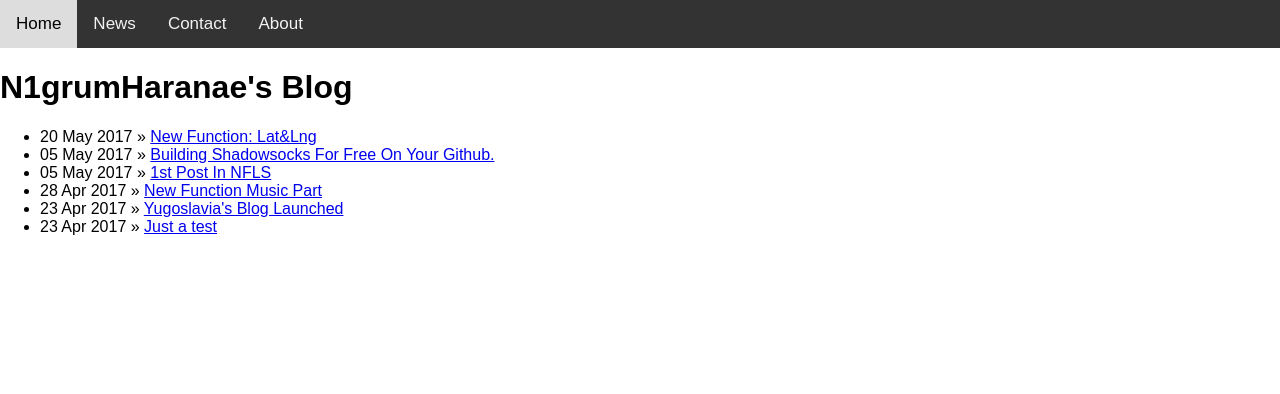
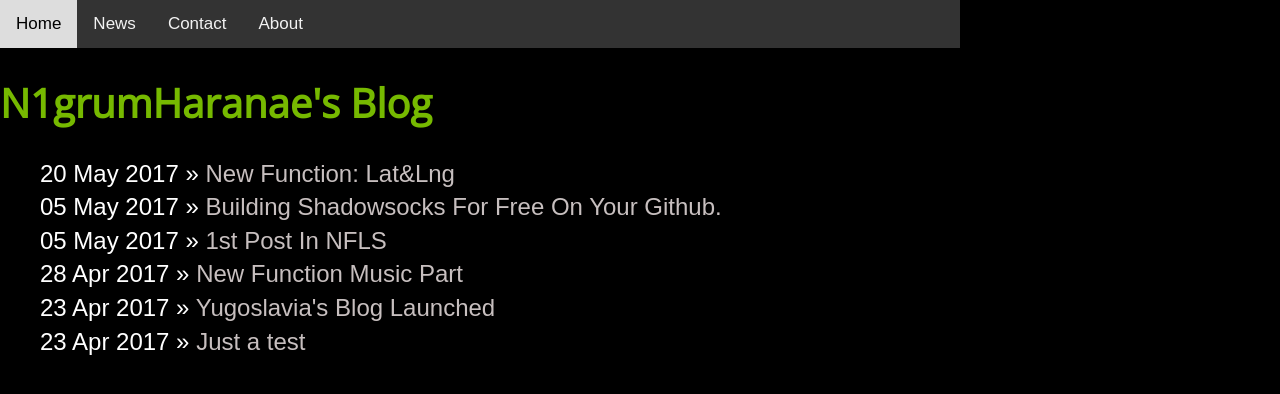
Before and after one commit to Jugoslawien/jugoslawien.github.io, a Jekyll site: the page built from blog/index.html, in a window 1280 px wide. Shown: the top 394 px of the page. Built offline with Jekyll 4.4.1, drawn with Linux system fonts in a browser that asks for light colours.

Commit message:
Update default.html

```diff
--- a/_layouts/default.html
+++ b/_layouts/default.html
@@ -1,8 +1,10 @@
 <!DOCTYPE html>
 <html>
 <head>
+<title>{{ page.title }}</title>
+<link href="../../../../../../yugo_af1_icon.ico" rel="shortcut icon">
 <meta name="viewport" content="width=device-width, initial-scale=1">
-<link rel="stylesheet" href="https://cdnjs.cloudflare.com/ajax/libs/font-awesome/4.7.0/css/font-awesome.min.css">
+<link rel="stylesheet" type="text/css" href="/css/main.css">
 <style>
 body {
   margin: 0;
```
